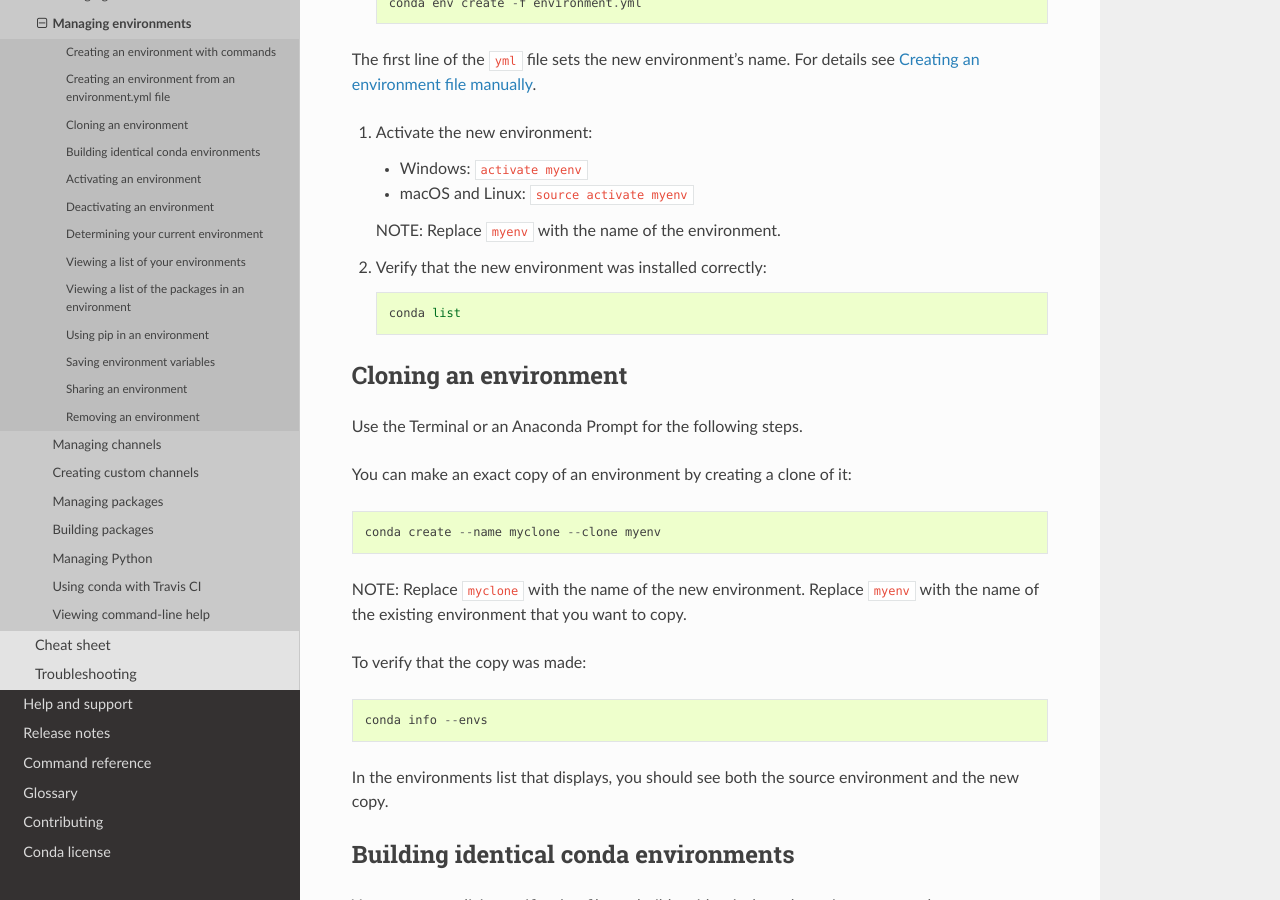
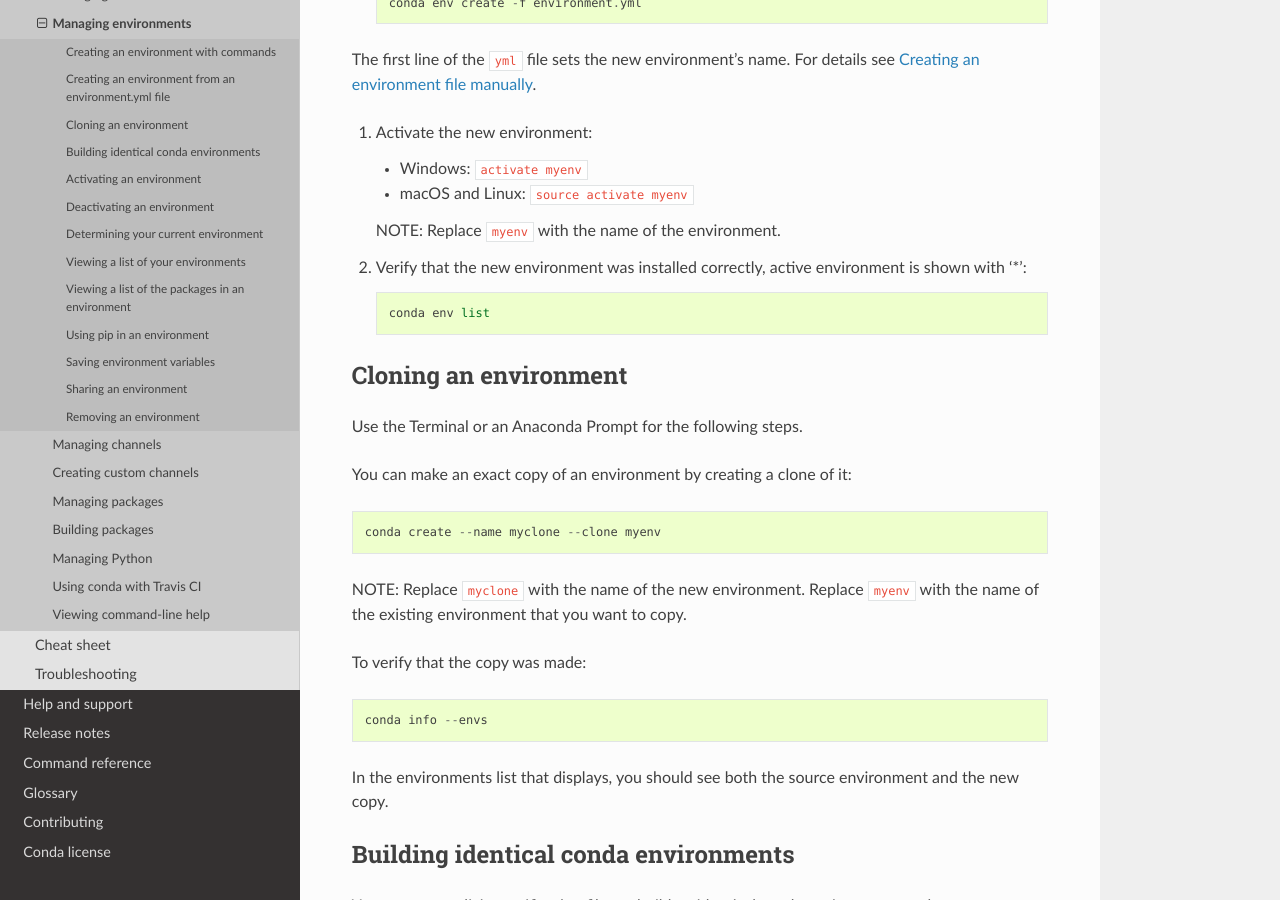
Before and after one commit to conda/conda-docs, a Sphinx documentation site: the page built from docs/source/user-guide/tasks/manage-environments.rst, in a window 1280 px wide and 900 px high, scrolled down 2350 px. Built offline with Sphinx 7.4.7 and the Read the Docs theme 2.0.0, drawn with Linux system fonts in a browser that asks for light colours.

Commit message:
Update how to get a list of all environments

```diff
--- a/docs/source/user-guide/tasks/manage-environments.rst
+++ b/docs/source/user-guide/tasks/manage-environments.rst
@@ -127,11 +127,11 @@
 
    NOTE: Replace ``myenv`` with the name of the environment.
 
-#. Verify that the new environment was installed correctly:
+#. Verify that the new environment was installed correctly, active environment is shown with '*':
 
    .. code::
 
-      conda list
+      conda env list
 
 
 Cloning an environment
```
